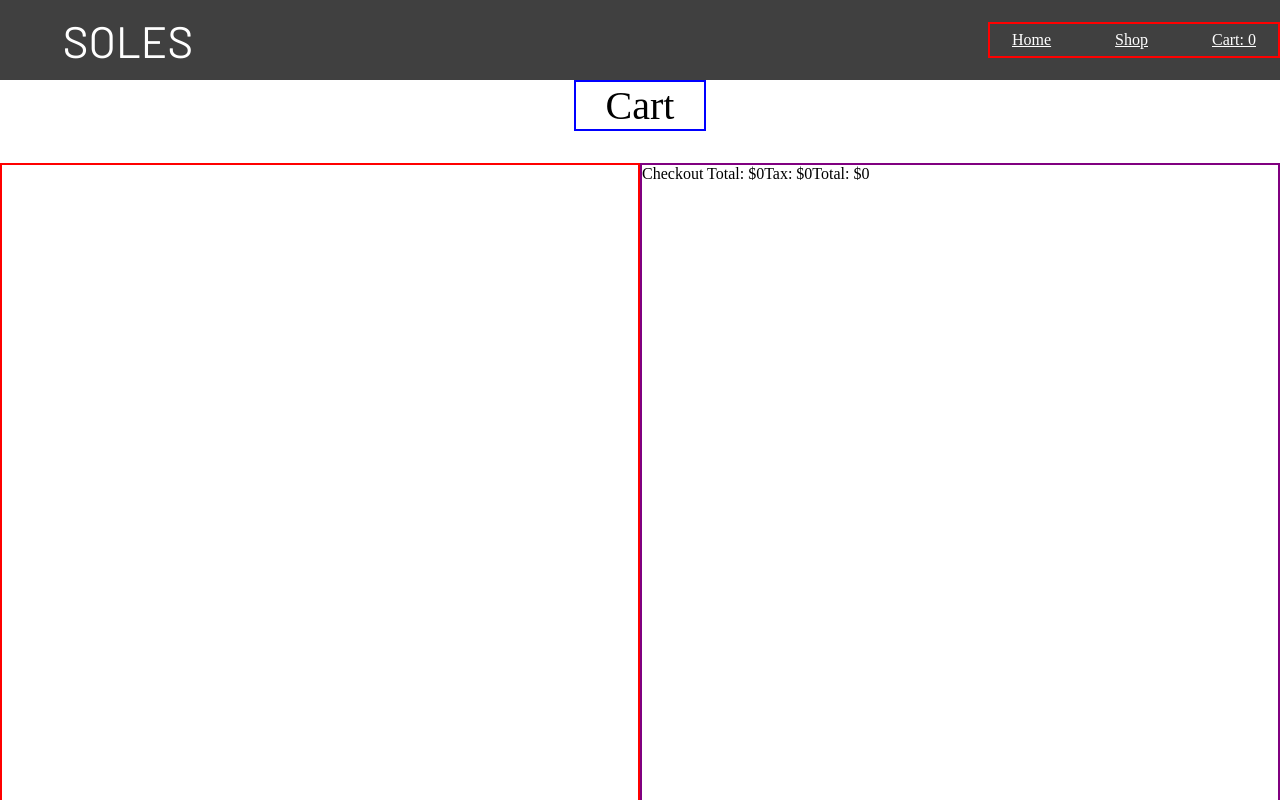
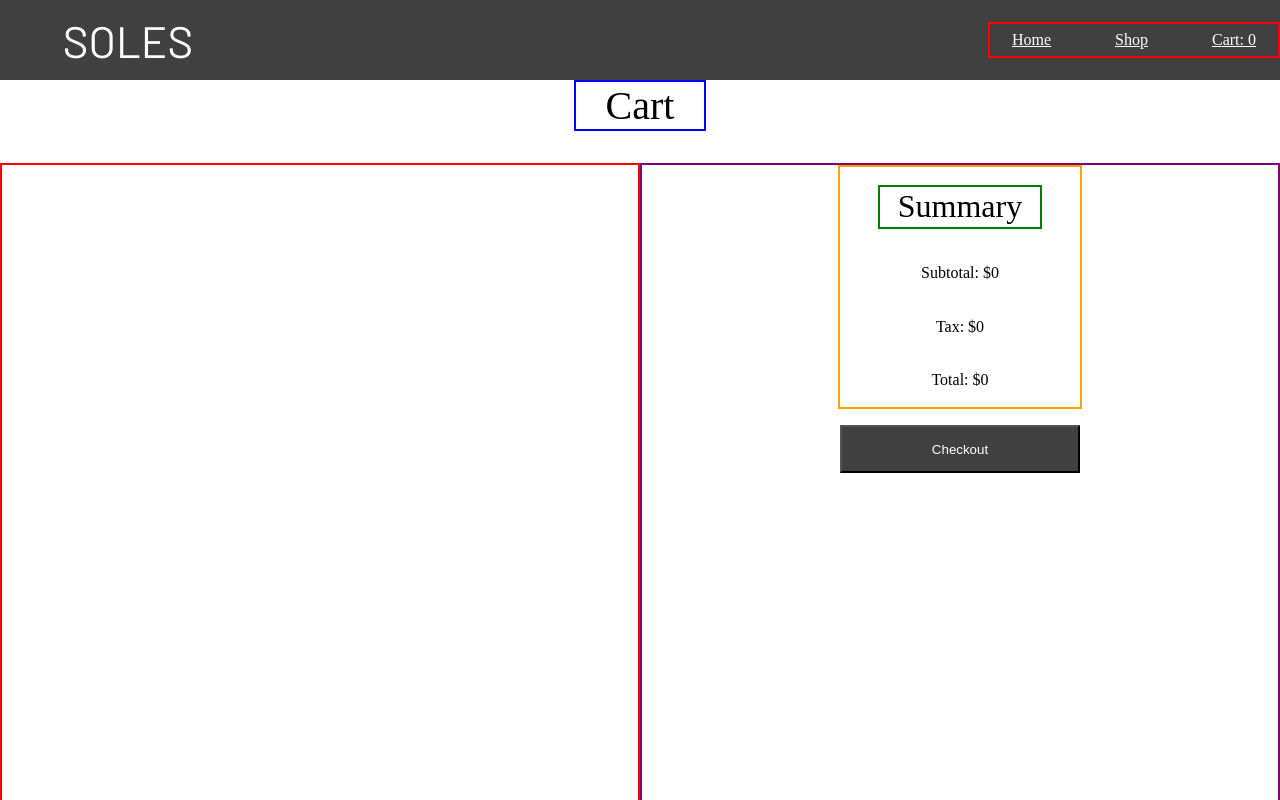
Before and after one commit to jmv1006/shopping-cart, a React (Create React App) app: page /cart in a window 1280 px wide. Built offline with nearby package versions, Linux system fonts and the light colour scheme.

Commit message:
more styling

```diff
--- a/src/cart/cart.css
+++ b/src/cart/cart.css
@@ -84,4 +84,45 @@
     width: 50%;
     height: 100%;
     border: 2px solid purple;
+    display: flex;
+    flex-direction: column;
+    justify-content: flex-start;
+    align-items: center;
+    gap: 1rem;
 }
+
+#checkoutPricingContainer {
+    border: 2px solid orange;
+    width: 15rem;
+    height: 15rem;
+    display: flex;
+    flex-direction: column;
+    justify-content: space-around;
+    align-items: center;
+}
+
+#checkoutTitle {
+    width: 10rem;
+    height: 2.5rem;
+    border: 2px solid green;
+    font-size: 2rem;
+    display: flex;
+    justify-content: center;
+    align-items: center;
+}
+
+#checkoutButton {
+    cursor: pointer;
+    width: 15rem;
+    height: 3rem;
+    background-color: #404040;
+    color: white;
+}
+
+#checkoutButton:hover {
+    cursor: pointer;
+    width: 15rem;
+    height: 3rem;
+    background-color: white;
+    color: #404040;
+}
--- a/src/cart/cart.js
+++ b/src/cart/cart.js
@@ -44,9 +44,10 @@ const Cart = () => {
         );
 
         const finalPrice = seperatePrices.reduce((partialSum, a) => partialSum + a, 0);
-        setSubTotal(finalPrice);
 
-        setTax(finalPrice * 0.095);
+        setSubTotal(Math.round(finalPrice) * 1);
+
+        setTax(Math.round((finalPrice * 0.095) * 1));
 
         setTotal(subTotal + tax);
     };
@@ -76,10 +77,13 @@ const Cart = () => {
                     {items}
                 </div>
                 <div id='checkoutContainer'>
-                    Checkout
-                    Total: ${subTotal}
-                    Tax: ${tax}
-                    Total: ${total}
+                    <div id='checkoutPricingContainer'>
+                        <div id='checkoutTitle'>Summary</div>
+                        <div id='subtotal'>Subtotal: ${subTotal}</div>
+                        <div id='tax'>Tax: ${tax}</div>
+                        <div id='total'>Total: ${total}</div>
+                    </div>
+                    <button id='checkoutButton'>Checkout</button>
                 </div>
             </div>
         </div>
```
